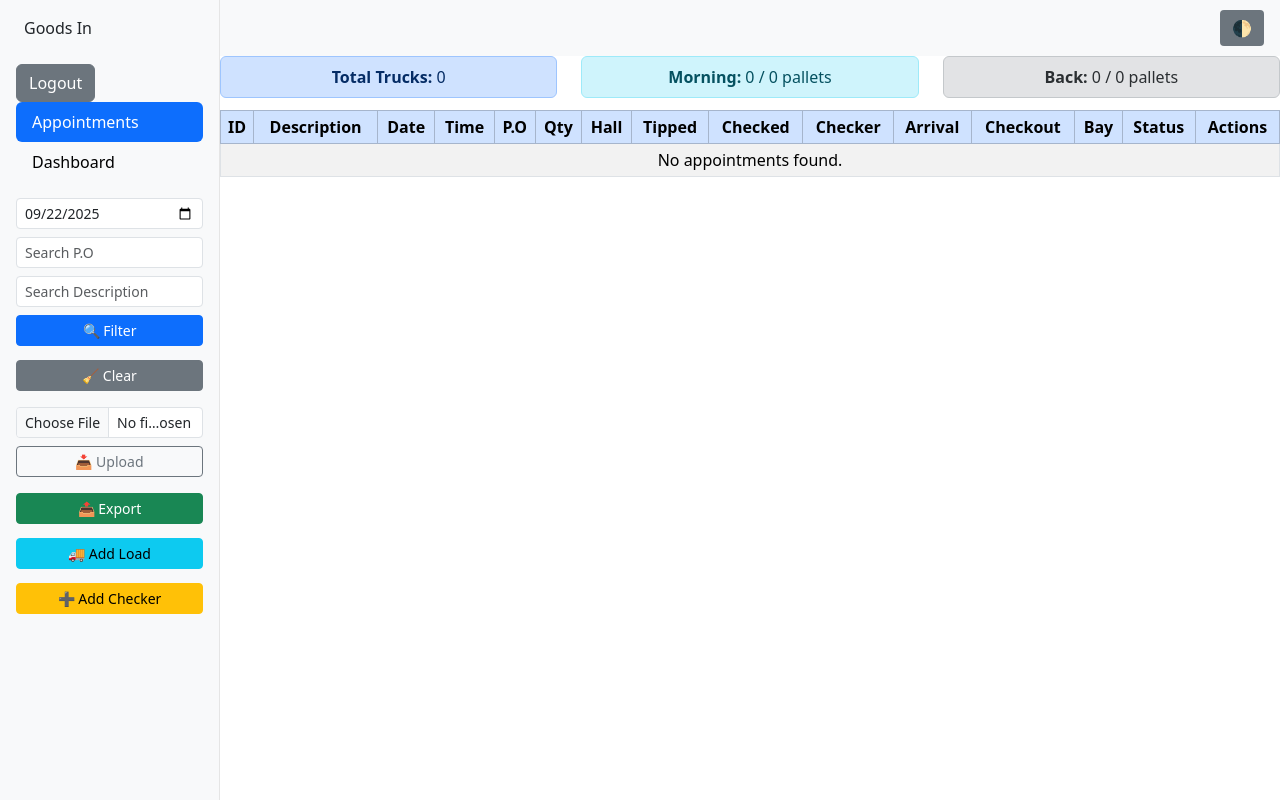
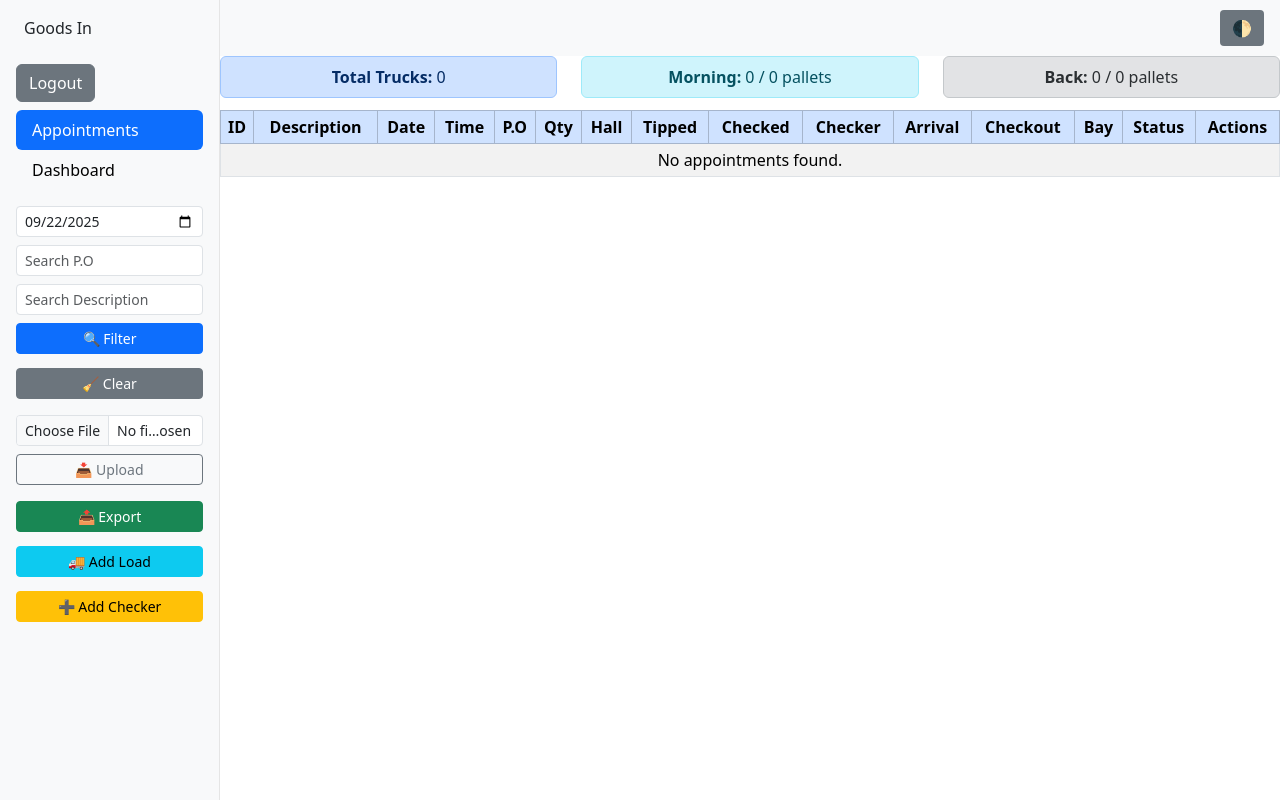
Before and after one commit to Buenomaurilio/Django_GoodsIn_test, a Django app: page / in a window 1280 px wide. Run offline with Django 5.2, Linux system fonts and the light colour scheme; the visitor is signed in with stand-in values (Sample User, id 1); data that the repository does not hold is empty.

Commit message:
Update base.html

```diff
--- a/templates/base.html
+++ b/templates/base.html
@@ -176,7 +176,7 @@
     <a class="navbar-brand mb-4 ps-2" href="#">Goods In</a>
 
     <ul class="nav nav-pills flex-column mb-3">
-      <li class="nav-item">
+      <li class="nav-item mb-2">
         <form action="{% url 'logout' %}" method="post">
           {% csrf_token %}
           <button type="submit" class="btn btn-secondary">Logout</button>
```
